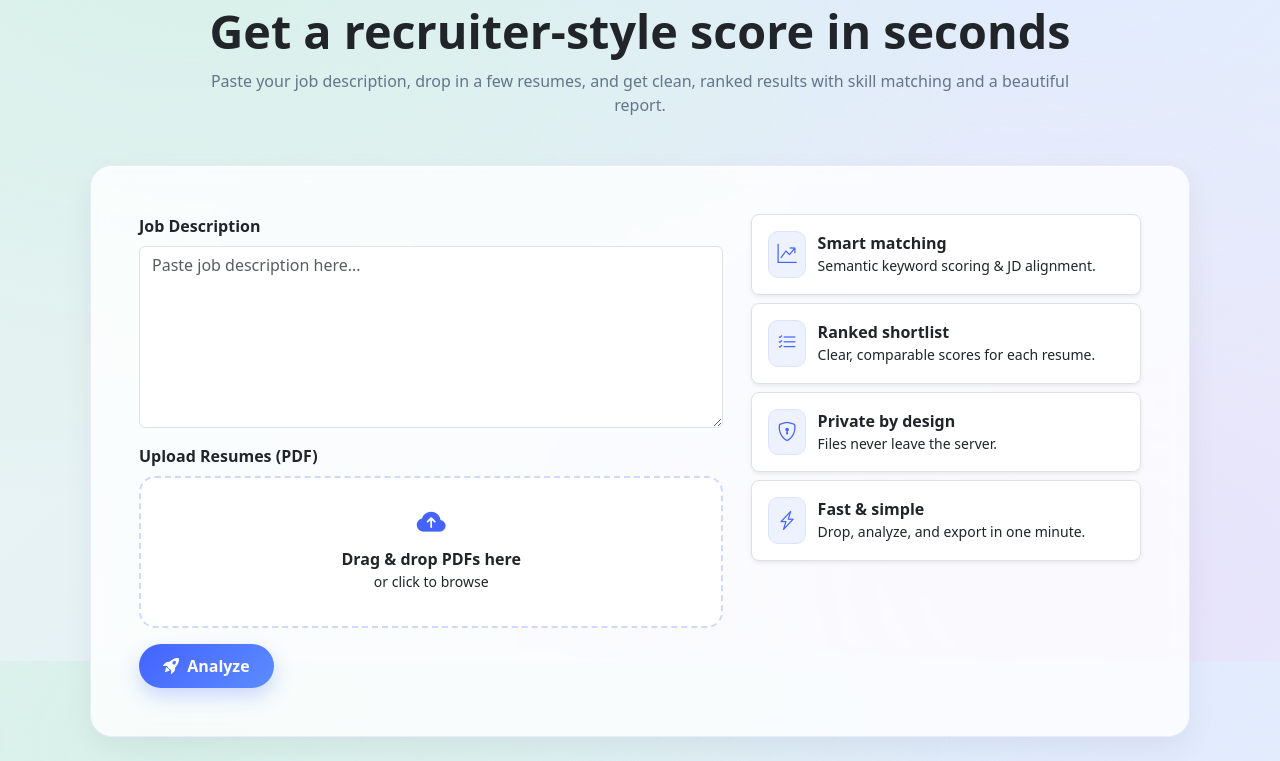
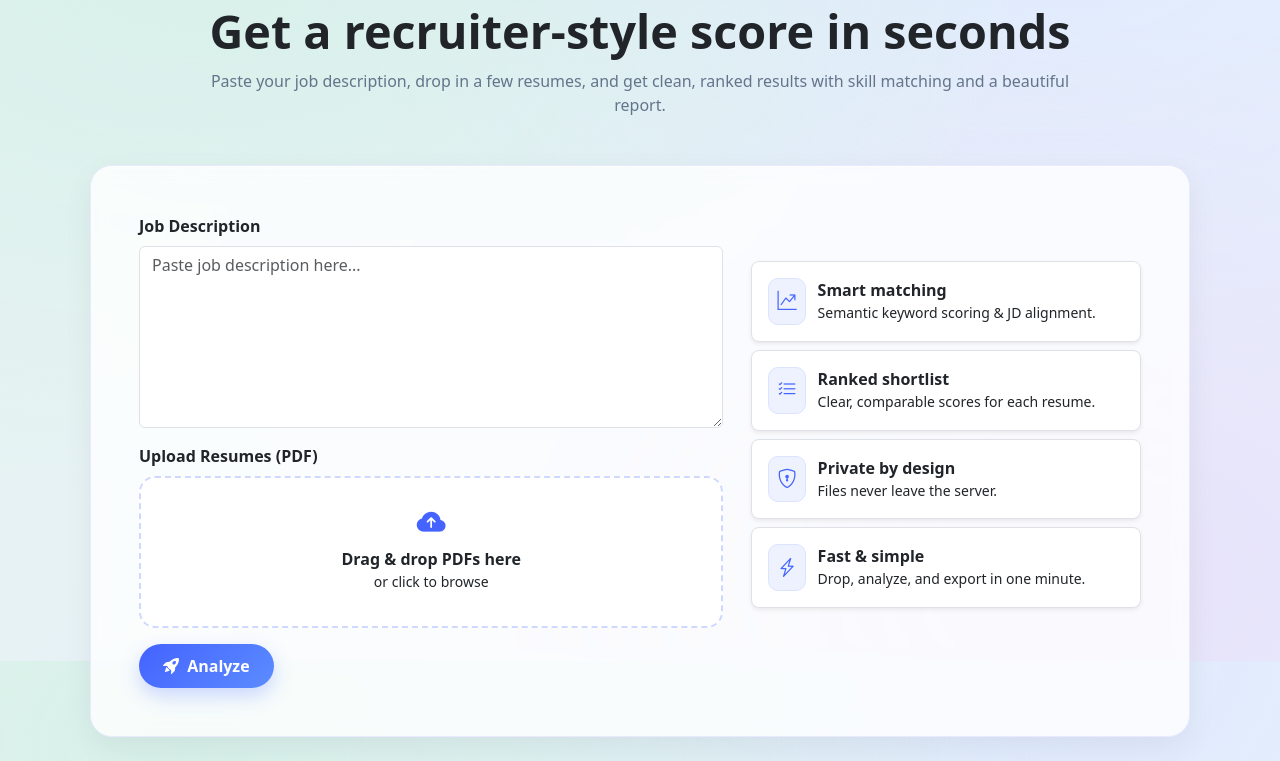
Before and after one commit to MVBS-23/Resume-Analyzer, a Flask app: page / in a window 1280 px wide. Shown: the part 139-900 px from the top of the page. Run offline with Flask 3, Linux system fonts and the light colour scheme; some libraries are stand-ins or nearby versions.

Commit message:
backend implementation

```diff
--- a/templates/index.html
+++ b/templates/index.html
@@ -65,6 +65,8 @@
       font-size: 1rem;
       box-shadow: 0 4px 12px rgba(68, 99, 255, 0.1);
     }
+
+    .highlights{ margin-top: 47px; }
 
     .grid{ display:grid; gap:28px; grid-template-columns: 1.2fr .8fr; }
     @media (max-width: 992px){ .grid{ grid-template-columns: 1fr; } }
```
